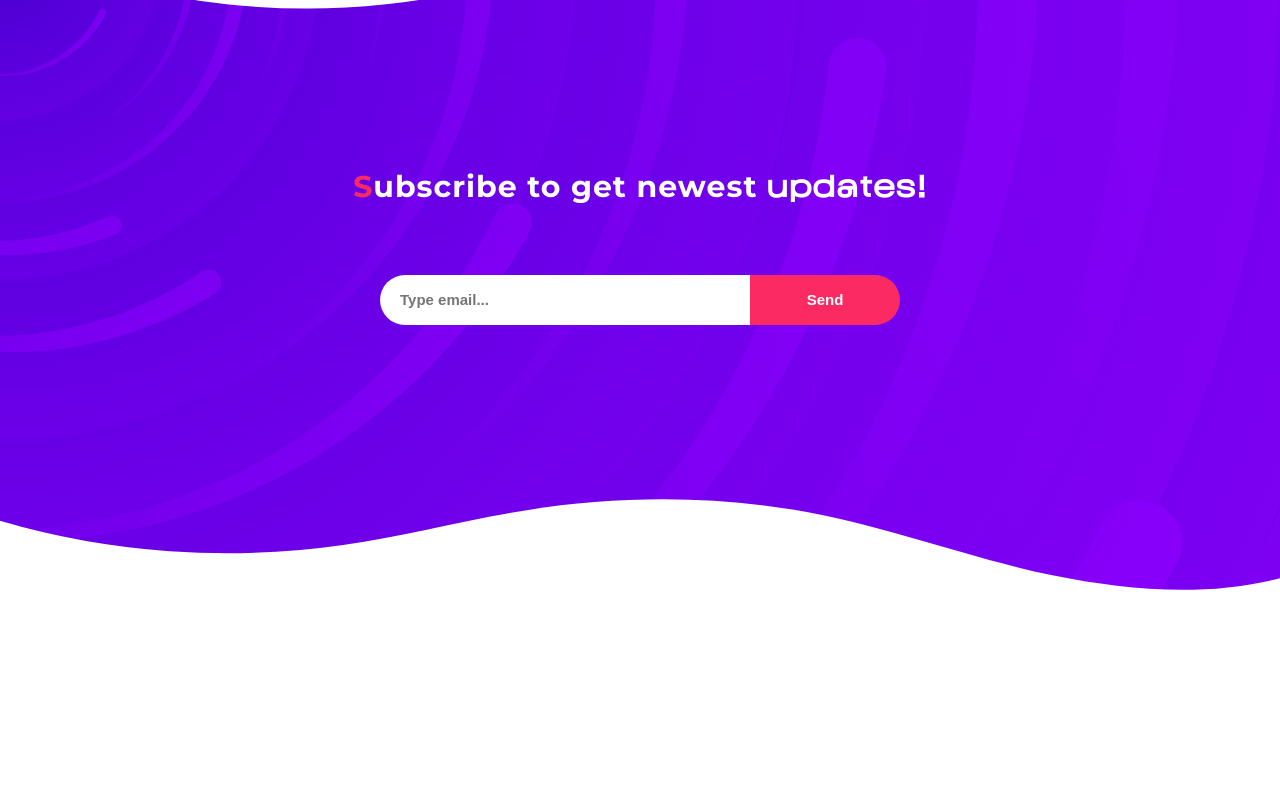
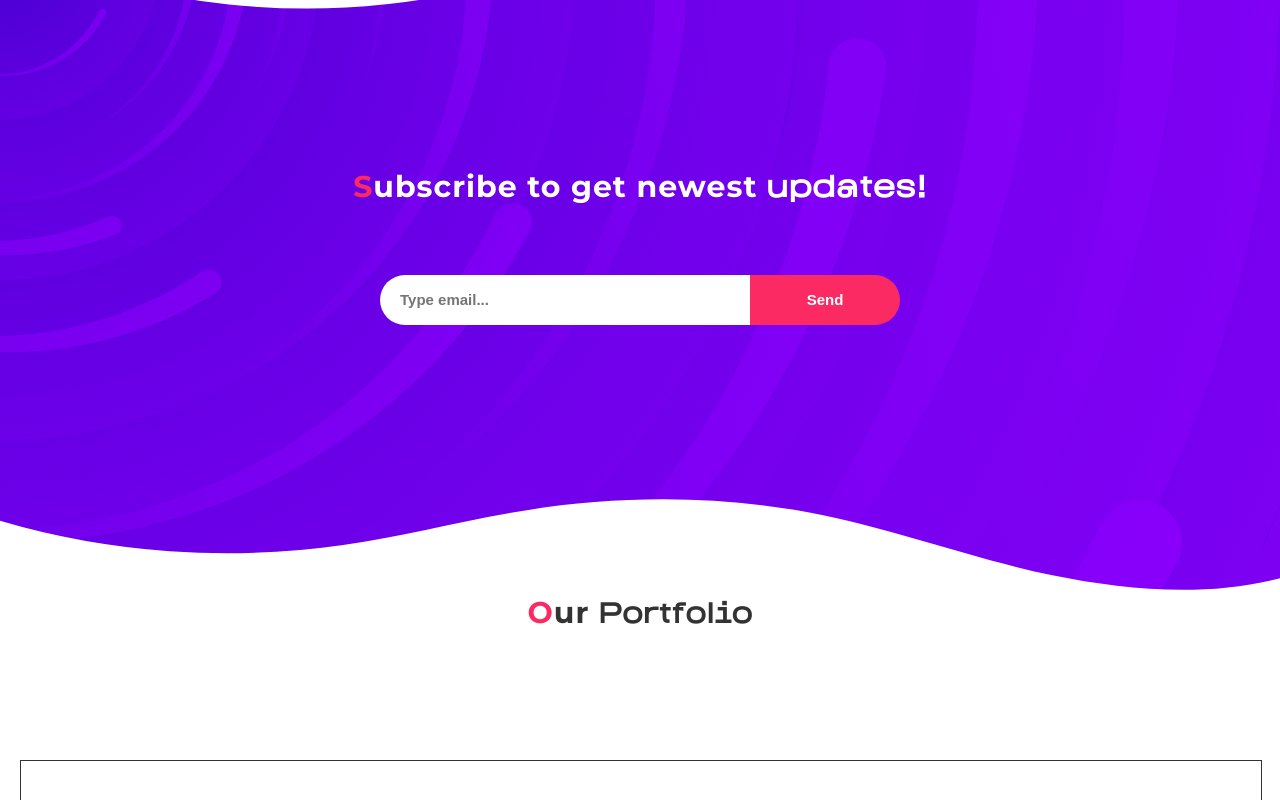
Before and after one commit to AndriyPapirnyk/smmaWebsite-react, a React (Create React App) app: page / in a window 1280 px wide. Shown: the part 1934-2734 px from the top of the page. Before the commit the page ends 2532 px from the top, so only its background shows below. Built offline with nearby package versions, Linux system fonts and the light colour scheme.

Commit message:
adding portfolio block

```diff
--- a/src/App.jsx
+++ b/src/App.jsx
@@ -3,6 +3,7 @@ import '../node_modules/reset-css/reset.css';
 import Home from './components/Home/Home';
 import Service from './components/Services/Services';
 import Subscription from './components/Subscription/Subscription';
+import Portfolio from './components/Portfolio/Portfolio';
 
 function App() {
   return (
@@ -10,6 +11,7 @@ function App() {
       <Home/>
       <Service/>
       <Subscription />
+      <Portfolio />
     </div>
   );
 }
--- /dev/null
+++ b/src/components/Portfolio/Portfolio.css
@@ -0,0 +1,35 @@
+.portfolio {
+  width: 100%;
+  height: 850px;
+  display: flex;
+  justify-content: center;
+}
+.portfolio__container {
+  width: 1240px;
+  height: 100%;
+  display: flex;
+  flex-direction: column;
+  color: #333;
+}
+.portfolio__container div {
+  width: 100%;
+  height: 500px;
+  border: 1px solid #333;
+  margin-top: 130px;
+}
+.portfolio__container h1 {
+  color: #333;
+  font-family: "Montserrat";
+  text-align: center;
+  font-weight: 700;
+  font-size: 30px;
+  letter-spacing: 1px;
+}
+.portfolio__container h1 span {
+  color: rgb(252, 42, 99);
+}
+.portfolio__container h1 span:nth-child(2) {
+  font-family: "KharkivTone";
+  font-size: 28px;
+  color: #333;
+}
--- /dev/null
+++ b/src/components/Portfolio/Portfolio.jsx
@@ -0,0 +1,15 @@
+import './Portfolio.css';
+
+function Portfolio() {
+  return (
+    <section className="portfolio">
+      <div className="portfolio__container">
+        <h1><span>O</span>ur <span>Portfolio</span></h1>
+
+        <div></div>
+      </div>
+    </section>
+  );
+}
+
+export default Portfolio;
--- /dev/null
+++ b/src/components/Portfolio/Portfolio.scss
@@ -0,0 +1,37 @@
+@import '../../scss/Mixins.scss';
+
+
+.portfolio{
+    width: 100%;
+    height: 850px;
+    display: flex;
+    justify-content: center;
+    &__container{
+        @include container();
+
+        div{
+            width: 100%;
+            height: 500px;
+            border: 1px solid #333;
+            margin-top: 130px;
+        }
+
+
+        h1{
+            color: #333;
+            font-family: 'Montserrat';
+            text-align: center;
+            font-weight: 700;
+            font-size: 30px;
+            letter-spacing: 1px;
+            span{
+                color: rgb(252, 42, 99);
+                &:nth-child(2){
+                    font-family: 'KharkivTone';
+                    font-size: 28px;
+                    color: #333;
+                }
+            }
+        }
+    }
+}
```
